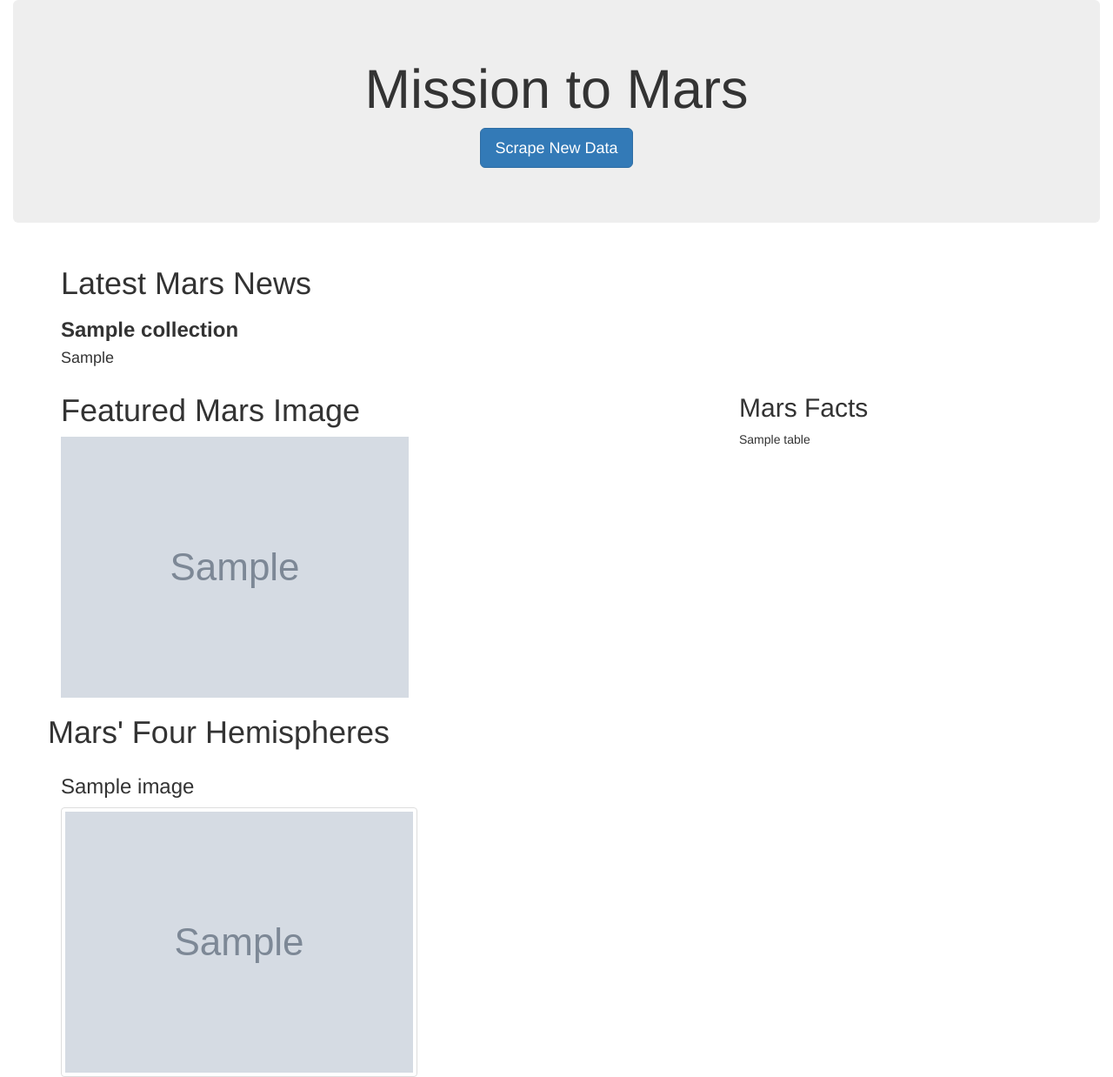
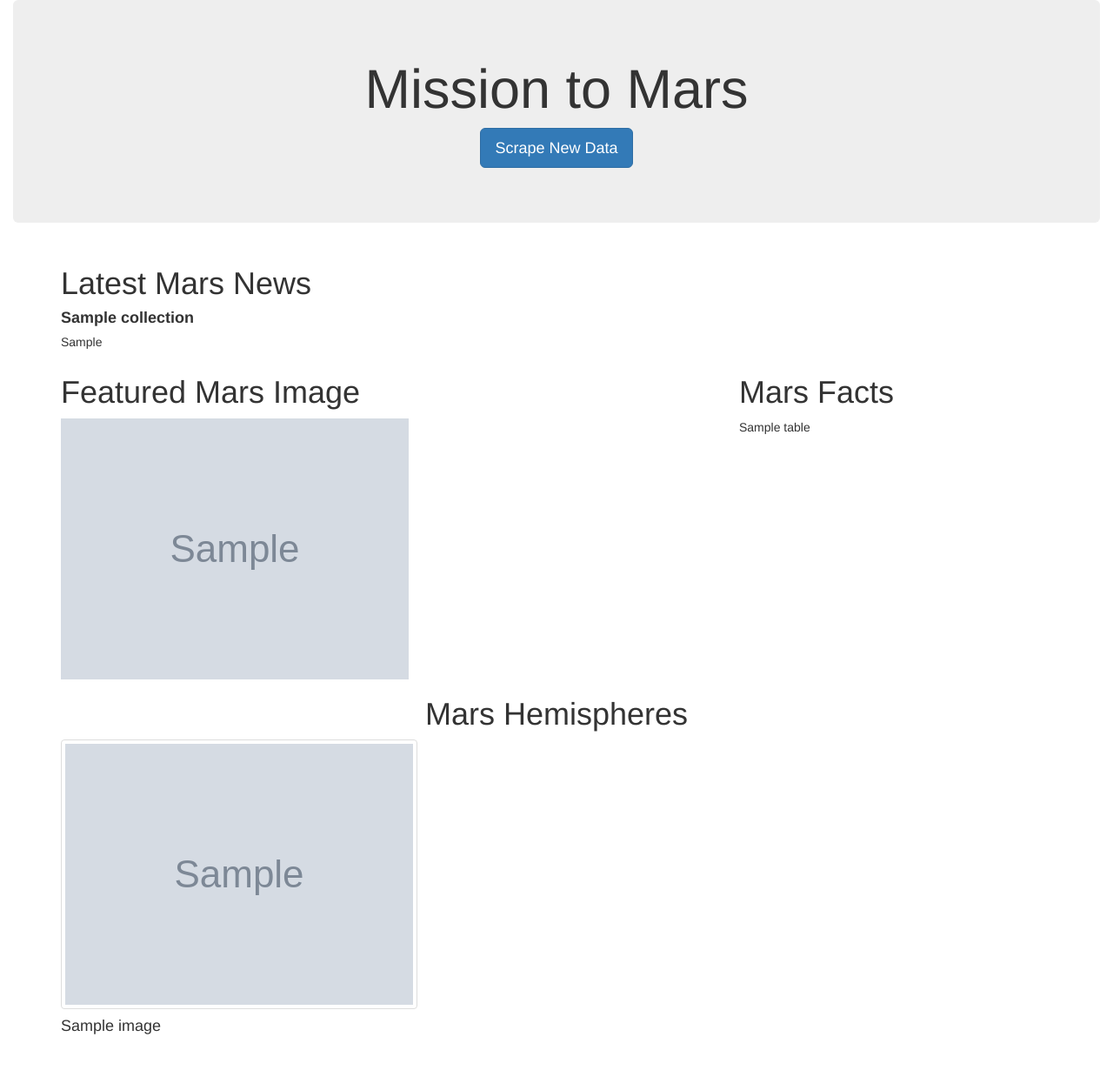
Before and after one commit to HopeNeely/Mission-to-Mars, a Flask app: page / in a window 1280 px wide. Shown: the whole page at 87% size. After the commit the page ends 1189 px from the top, so only its background shows below. Run offline with Flask 2, Linux system fonts and the light colour scheme; grey boxes marked "Sample" are stand-in pictures; a database or web service that is not in the repository returns one stand-in record (values such as "Sample title"); some libraries are stand-ins or nearby versions.

Commit message:
Updated astetics in index.html.

```diff
--- a/Missions_to_Mars/templates/index.html
+++ b/Missions_to_Mars/templates/index.html
@@ -20,8 +20,8 @@
     <div class="row">
       <div class="col-md-12">
         <h1>Latest Mars News</h1>
-        <h3><strong>{{ space.latest_news_title }}</strong></h3>
-        <h4>{{ space.latest_news_paragraph }}</h4>
+        <h4><strong>{{ space.latest_news_title }}</strong></h3>
+        <h5>{{ space.latest_news_paragraph }}</h4>
       </div>
     </div>
   </div>
@@ -32,7 +32,7 @@
         <img src="{{ space.featured_image }}">
       </div>
       <div class="col-md-4">
-        <h2 class="text-left">Mars Facts</h2>
+        <h1 class="text-left">Mars Facts</h1>
         {% for table in space.html_table %}
         {{ table|safe }}
 
@@ -42,11 +42,11 @@
   </div>
   <div class="container">
     <div class="row">
-      <h1>Mars' Four Hemispheres</h1>
+      <h1 class="text-center">Mars Hemispheres</h1>
       {% for image in space.hemisphere_image_urls %}
       <div class="col-md-6">
-        <h3>{{ image.title }}</h3>
         <img src="{{ image.img_url }}" class="img-thumbnail" alt="Hemisphere">
+        <h4>{{ image.title }}</h4>
       </div>
       {% endfor %}
     </div>
```
